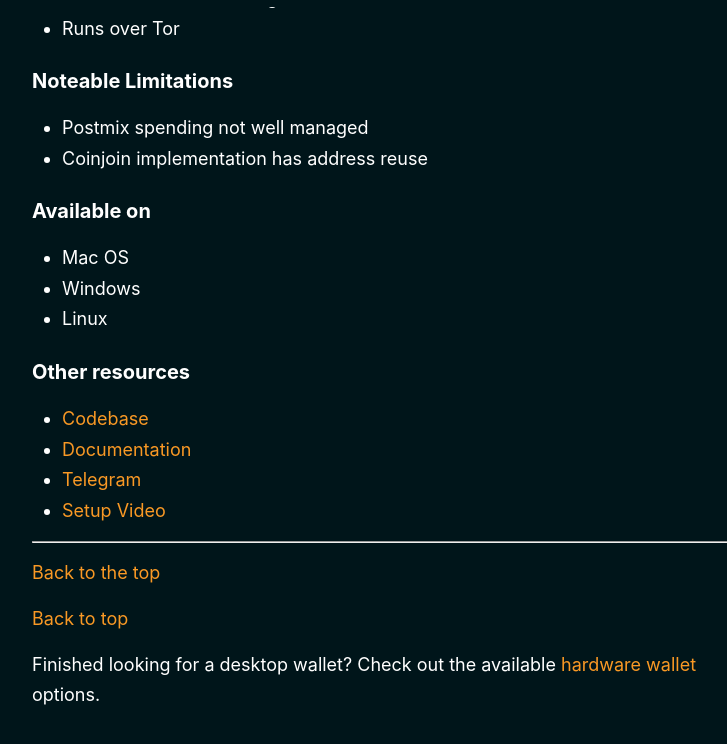
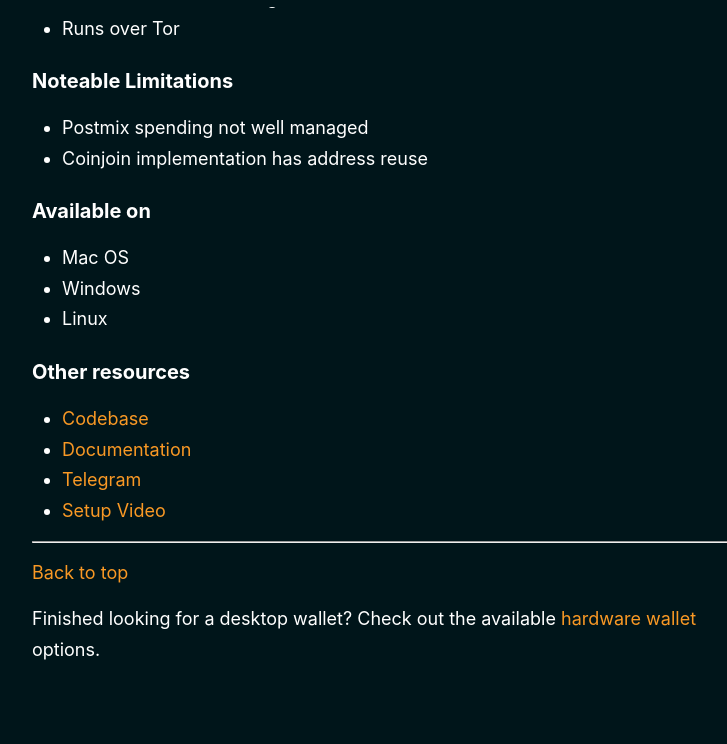
Before and after one commit to BitcoinQnA/bitcoin-wallet-guide, a Jekyll site: the page built from _pages/desktop.md, in a window 1280 px wide and 900 px high, scrolled down 10607 px. Shown: the top 744 px of the window, without its empty margins (248-975 px from the left). Built offline with Jekyll 4.4.1, drawn with Linux system fonts in a browser that asks for light colours.

Commit message:
Update desktop.md

```diff
--- a/_pages/desktop.md
+++ b/_pages/desktop.md
@@ -243,8 +243,6 @@ Desktop wallets offer more usability and often, a greater feature set when compa
 
 ***
 
-[Back to the top](#table-of-contents)
-
  <a href="#top">Back to top</a>
 
 Finished looking for a desktop wallet? Check out the available [hardware wallet](/hardware) options.
```
